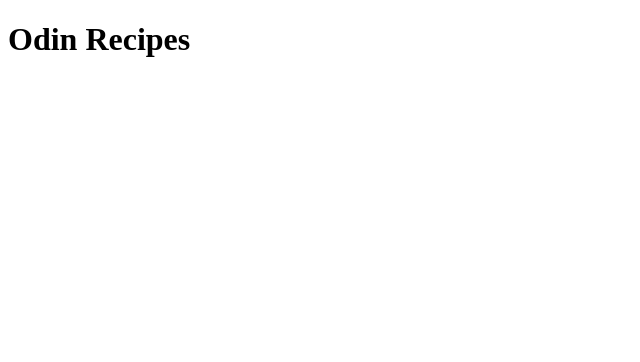
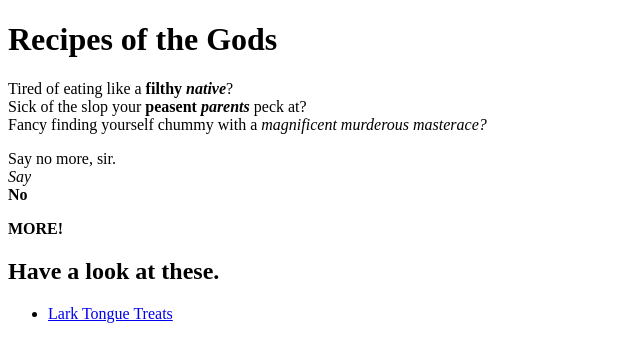
Before and after one commit to ishesque/odin-recipes, a plain HTML site: page index.html in a window 1280 px wide. Shown: the whole page, without its empty margins (0-640 px from the left). Drawn offline with Linux system fonts and the light colour scheme.

Commit message:
Add and link recipe

```diff
--- a/index.html
+++ b/index.html
@@ -1,4 +1,5 @@
 <!DOCTYPE html>
+
 <html lang="en">
   <head>
     <meta charset="UTF-8">
@@ -6,6 +7,18 @@
   </head>
 
   <body>
-    <h1>Odin Recipes</h1>
+    <h1>Recipes of the Gods</h1>
+      <p>Tired of eating like a <strong>filthy <em>native</em></strong>?<br>
+        Sick of the slop your <strong>peasent <em>parents</em></strong> peck at?<br>
+        Fancy finding yourself chummy with a <em>magnificent murderous masterace?</em></p>
+      <p>Say no more, sir.<br>
+        <em>Say</em><br>
+        <strong>No</strong></p>
+      <p><strong>MORE!</strong><p>
+    <h2>Have a look at these.</h2>
+      <ul>
+        <li><a href="recipes/lark-tongue-treats.html">Lark Tongue Treats</a></li>
+      </ul>
+
   </body>
 </html>
```
Also changed, not shown: recipes/lark-tongue-treats.html (added, +14 -0 lines).
